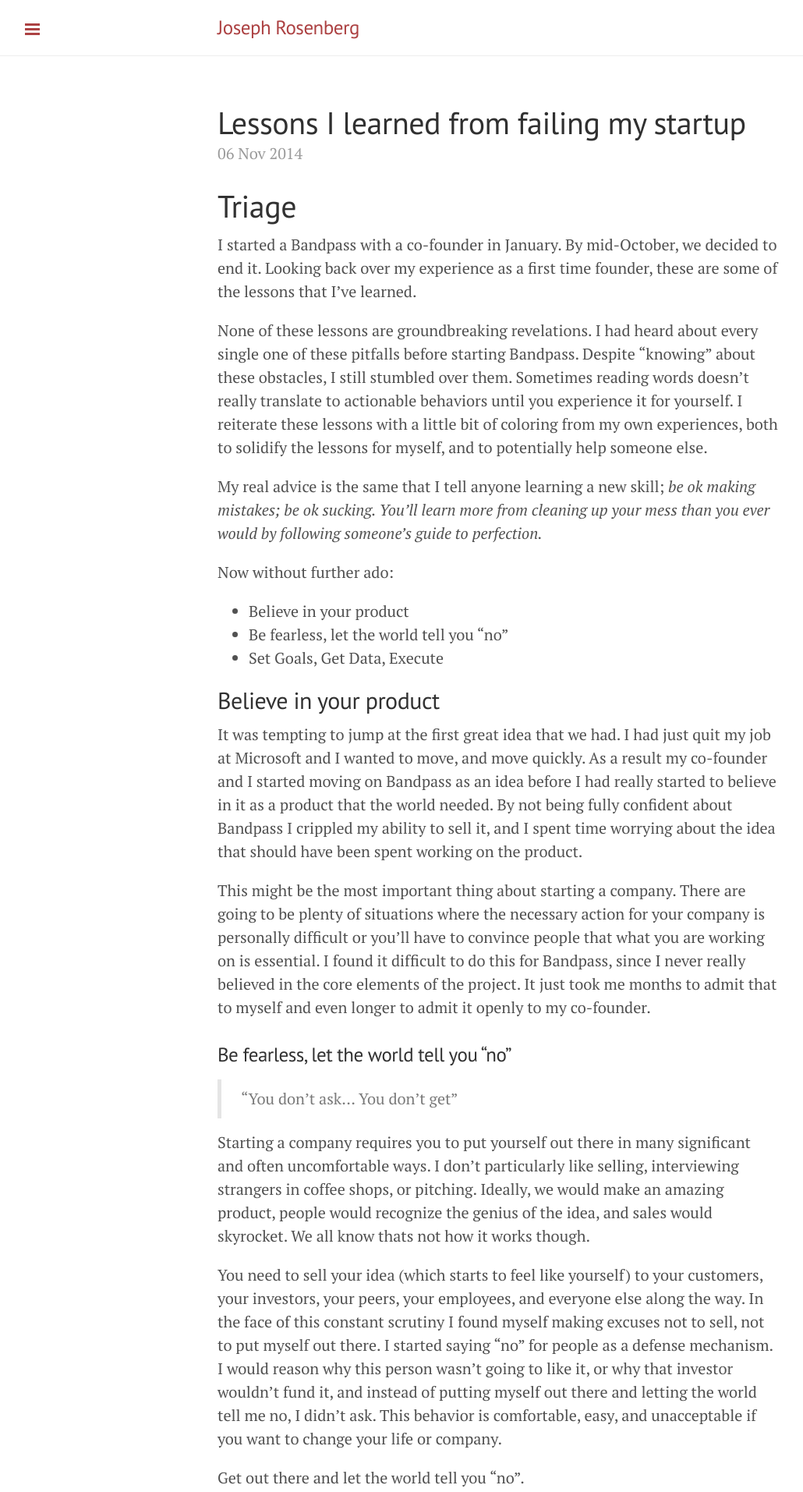
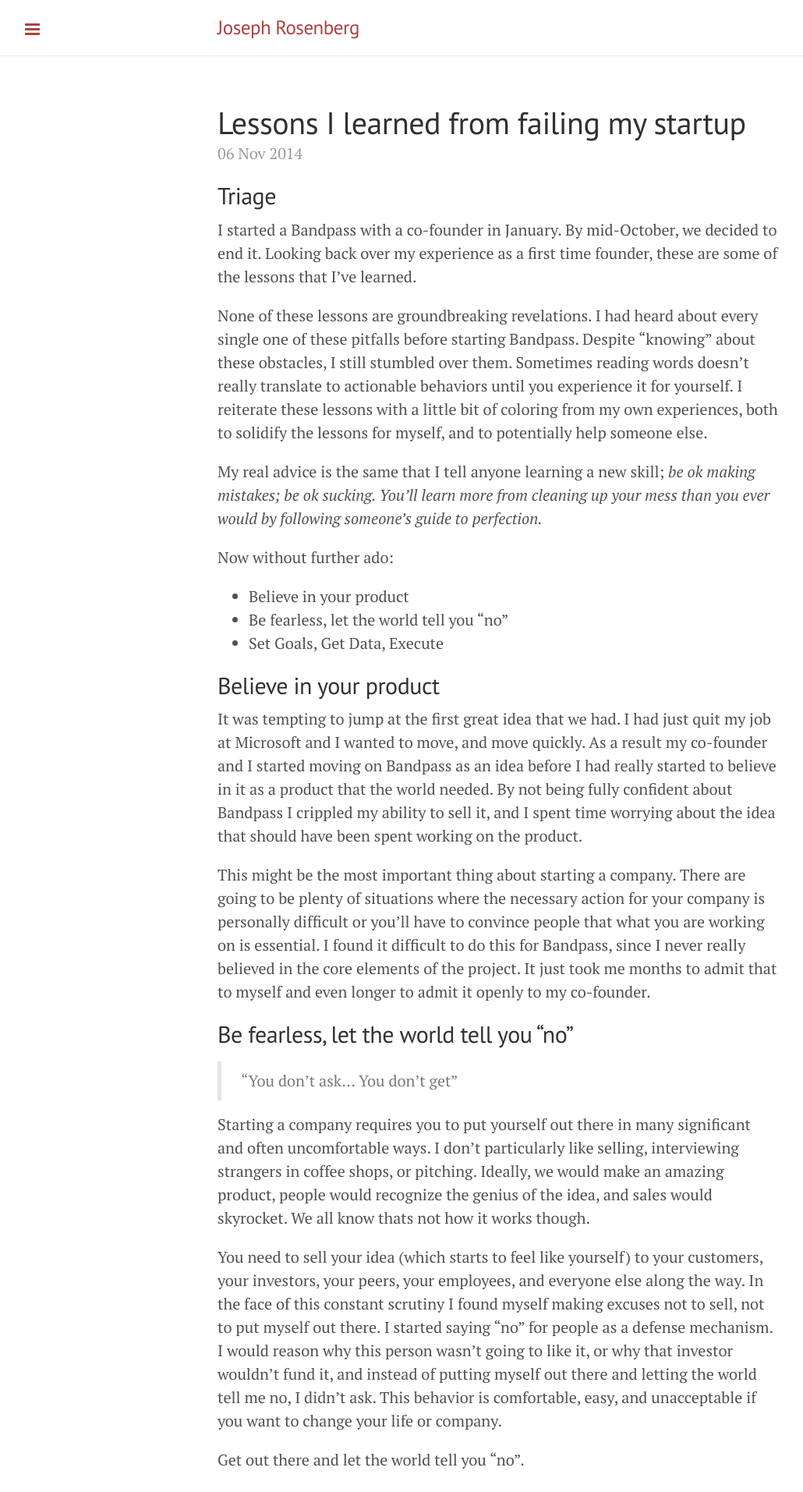
Before and after one commit to jofus101/jofus101.github.io, a Jekyll site: the page built from _posts/2014-11-06-lessons-from-a-failed-startup.md, in a window 1280 px wide. Shown: the top 1913 px of the page at 78% size, without its empty margins (1-1031 px from the left). Built offline with Jekyll 4.4.1, drawn with Linux system fonts in a browser that asks for light colours; Markdown is read by kramdown in place of the engine named in the settings.

Commit message:
more formatting

```diff
--- a/_posts/2014-11-06-lessons-from-a-failed-startup.md
+++ b/_posts/2014-11-06-lessons-from-a-failed-startup.md
@@ -4,7 +4,7 @@ title: Lessons I learned from failing my startup
 ---
 
 Triage
-====
+------
 
 I started a Bandpass with a co-founder in January.  By mid-October, we decided to end it.  Looking back over my experience as a first time founder, these are some of the lessons that I’ve learned.
 
@@ -20,14 +20,15 @@ Now without further ado:
 
 
 Believe in your product
--------------------
+-----------------------
 
 It was tempting to jump at the first great idea that we had.  I had just quit my job at Microsoft and I wanted to move, and move quickly.  As a result my co-founder and I started moving on Bandpass as an idea before I had really started to believe in it as a product that the world needed.  By not being fully confident about Bandpass I crippled my ability to sell it, and I spent time worrying about the idea that should have been spent working on the product.
 
 This might be the most important thing about starting a company.  There are going to be plenty of situations where the necessary action for your company is personally difficult or you’ll have to convince people that what you are working on is essential.  I found it difficult to do this for Bandpass, since I never really believed in the core elements of the project.  It just took me months to admit that to myself and even longer to admit it openly to my co-founder.
 
 
-###Be fearless, let the world tell you "no"
+Be fearless, let the world tell you "no"
+----------------------------------------
 
 > “You don’t ask… You don’t get”
 
@@ -38,7 +39,8 @@ You need to sell your idea (which starts to feel like yourself) to your customer
 Get out there and let the world tell you "no".
 
 
-###Set Goals, Get Data, Execute
+Set Goals, Get Data, Execute
+----------------------------
 
 These three steps are the core of a creating anything.
 
```
